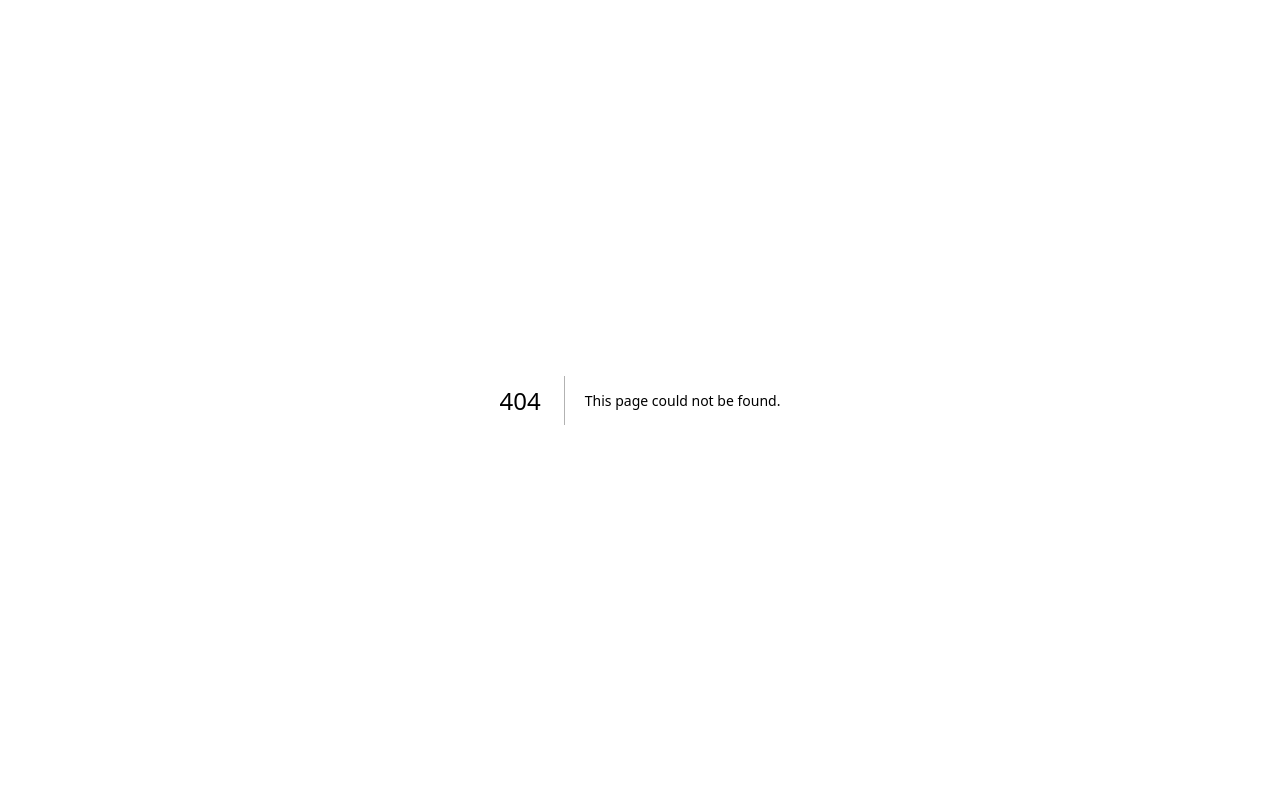
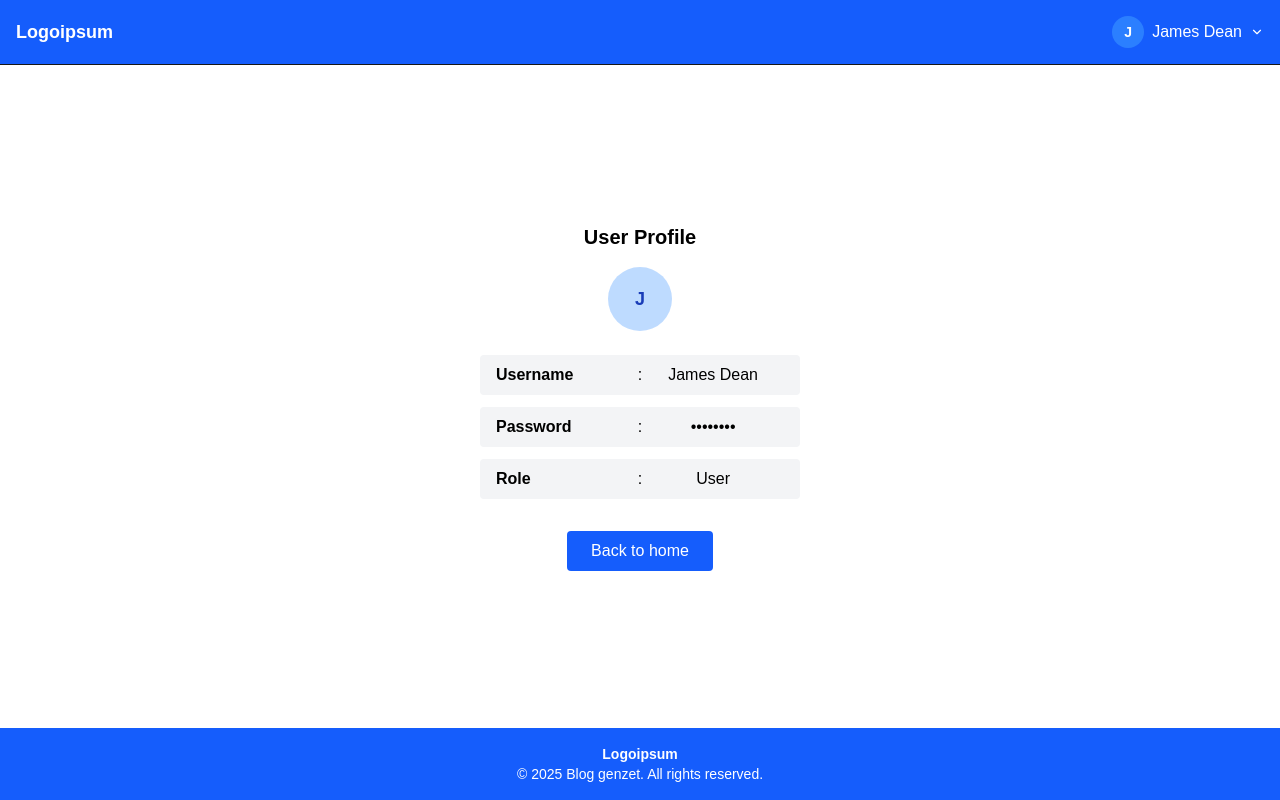
Before and after one commit to grayhonz/my-frontend-test, a Next.js app: page /profile in a window 1280 px wide. Before the commit this address had no page. Built offline with nearby package versions, Linux system fonts and the light colour scheme.

Commit message:
feat: tambah profile user

```diff
--- /dev/null
+++ b/src/app/profile/page.tsx
@@ -0,0 +1,94 @@
+// src/app/userProfile/page.tsx
+"use client";
+
+import React, { useState } from "react";
+import Link from "next/link";
+import UserMenu from "../article/components/UserMenu";
+import LogoutModal from "../article/components/LogoutModal";
+
+const UserProfile = () => {
+  const user = {
+    name: "James Dean",
+    initial: "J", // Ini diperlukan oleh UserMenu
+    password: "Admin123",
+    role: "User",
+  };
+
+  const [showLogoutModal, setShowLogoutModal] = useState(false);
+
+  const handleLogout = () => {
+    setShowLogoutModal(true);
+  };
+
+  const handleCloseModal = () => {
+    setShowLogoutModal(false);
+  };
+
+  const handleConfirmLogout = () => {
+    localStorage.removeItem("token");
+    window.location.href = "/auth/login"; // Atau pakai next/router untuk redirect
+  };
+
+  return (
+    <div className="min-h-screen flex flex-col justify-between bg-white">
+      {/* Topbar */}
+      <div className="flex justify-between items-center p-4 border-b bg-blue-600">
+        <div className="text-lg font-bold text-white">Logoipsum</div>
+        <div className="flex items-center space-x-2">
+          <UserMenu
+            user={{ name: user.name, initial: user.initial }}
+            onLogout={handleLogout}
+          />
+        </div>
+      </div>
+
+      {/* Profile content */}
+      <div className="flex flex-col items-center justify-center flex-grow p-4 text-center">
+        <h2 className="text-xl text-black font-semibold mb-4">User Profile</h2>
+        <div className="w-16 h-16 rounded-full bg-blue-200 text-blue-800 font-bold flex items-center justify-center text-lg mb-6">
+          {user.initial}
+        </div>
+
+          <div className="space-y-3 w-full max-w-xs">
+            <div className="grid grid-cols-[1fr_auto_1fr] bg-gray-100 px-4 py-2 rounded items-center">
+              <span className="font-semibold text-black text-left">Username</span>
+              <span className="text-black">:</span>
+              <span className="text-black">{user.name}</span>
+            </div>
+            <div className="grid grid-cols-[1fr_auto_1fr] bg-gray-100 px-4 py-2 rounded items-center">
+              <span className="font-semibold text-black text-left">Password</span>
+              <span className="text-black">:</span>
+              <span className="text-black">••••••••</span>
+            </div>
+            <div className="grid grid-cols-[1fr_auto_1fr] bg-gray-100 px-4 py-2 rounded items-center">
+              <span className="font-semibold text-black text-left">Role</span>
+              <span className="text-black">:</span>
+              <span className="text-black">{user.role}</span>
+            </div>
+          </div>
+
+        <Link
+          href="/article"
+          className="mt-8 bg-blue-600 hover:bg-blue-700 text-white font-medium px-6 py-2 rounded"
+        >
+          Back to home
+        </Link>
+      </div>
+
+      {/* Footer */}
+      <footer className="bg-blue-600 text-white text-sm text-center py-4">
+        <div className="font-semibold">Logoipsum</div>
+        <div>© 2025 Blog genzet. All rights reserved.</div>
+      </footer>
+
+      {/* Logout Modal */}
+      <LogoutModal
+        isOpen={showLogoutModal}
+        onClose={handleCloseModal}
+        onConfirm={handleConfirmLogout}
+      />
+    </div>
+  );
+};
+
+export default UserProfile;
```
